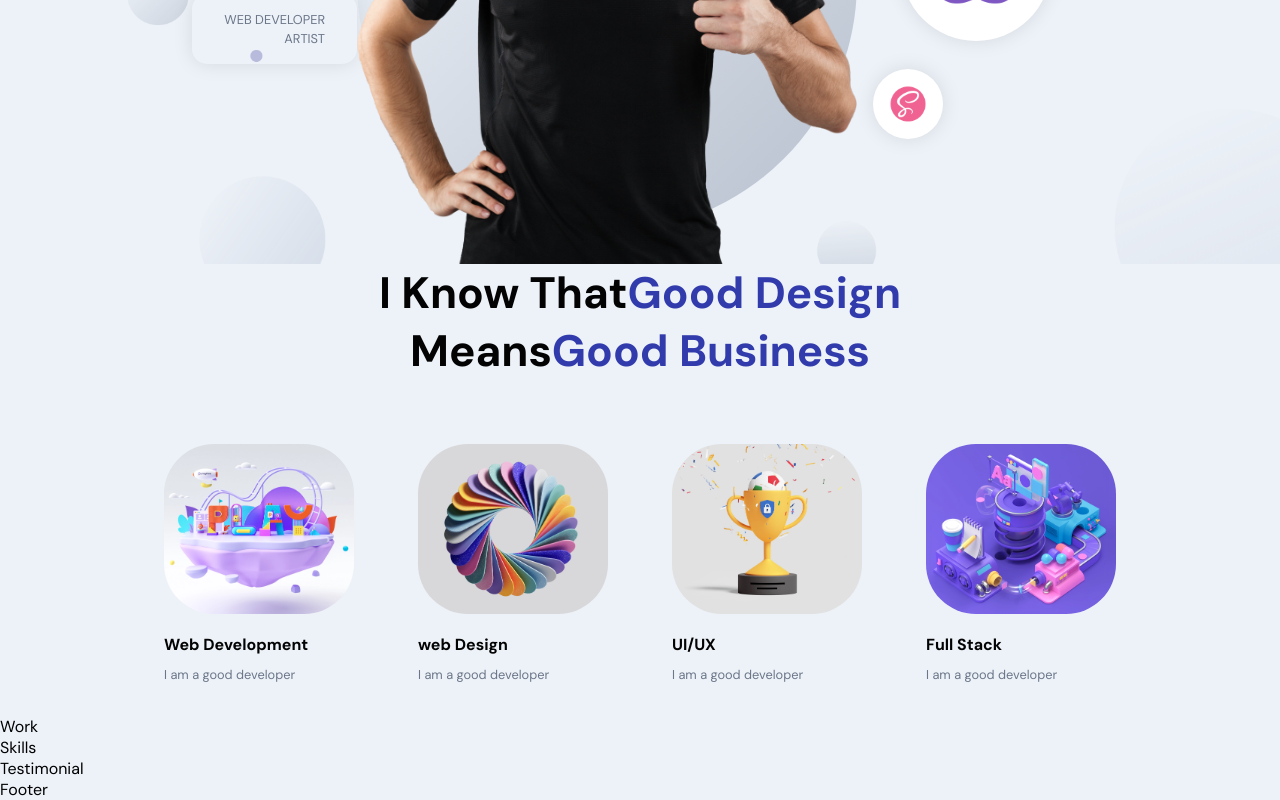
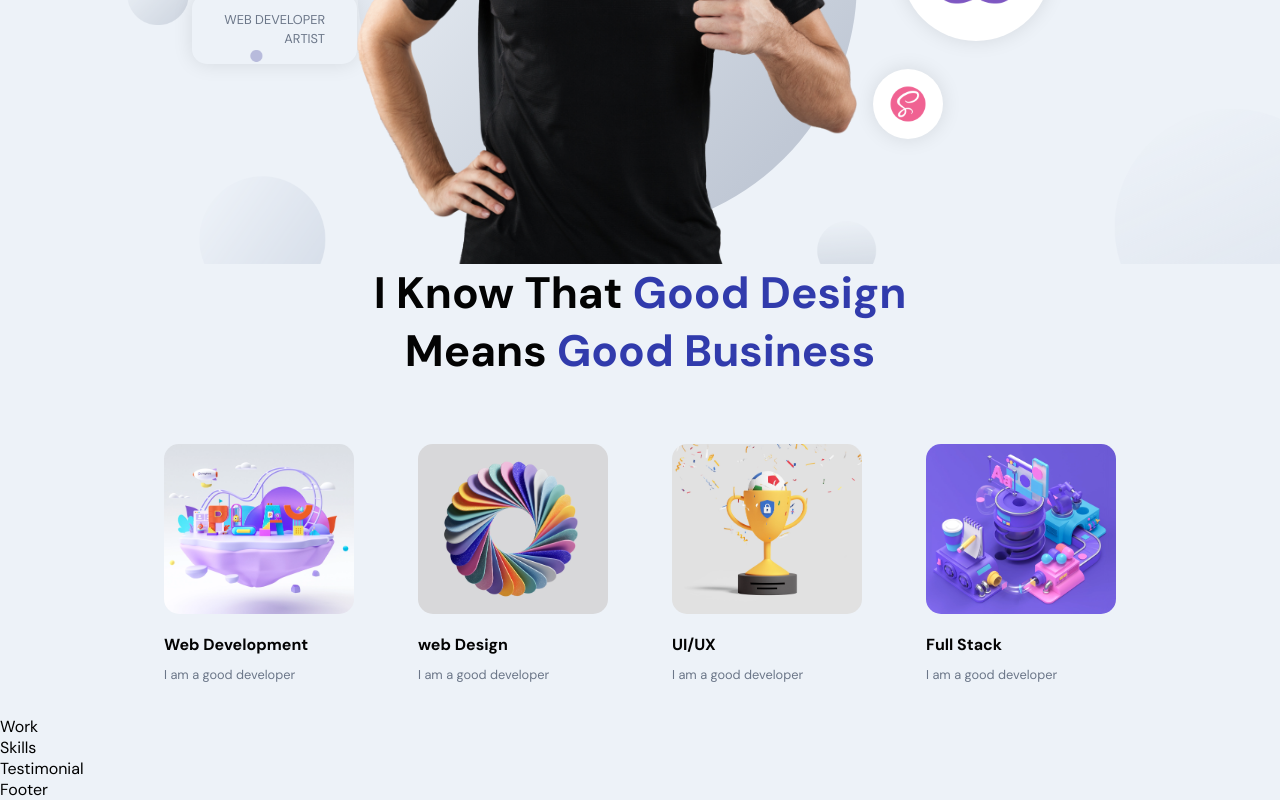
Before and after one commit to ofthekings12/portfolio_2.0, a React (Create React App) app in the folder frontend_react/: page / in a window 1280 px wide. Shown: the part 459-1259 px from the top of the page. Built offline with nearby package versions, Linux system fonts and the light colour scheme.

Commit message:
fixed catch phrase spacing

```diff
--- a/frontend_react/src/container/About/About.scss
+++ b/frontend_react/src/container/About/About.scss
@@ -23,7 +23,7 @@
   img {
     width: 100%;
     height: 170px;
-    border-radius: 50px;
+    border-radius: 15px;
     object-fit: cover;
 
   }
@@ -34,7 +34,6 @@
     img {
       height: 320px;
 
-
     }
   }
 }
```
Also changed, not shown: frontend_react/src/container/About/About.jsx (+1 -6 lines).
